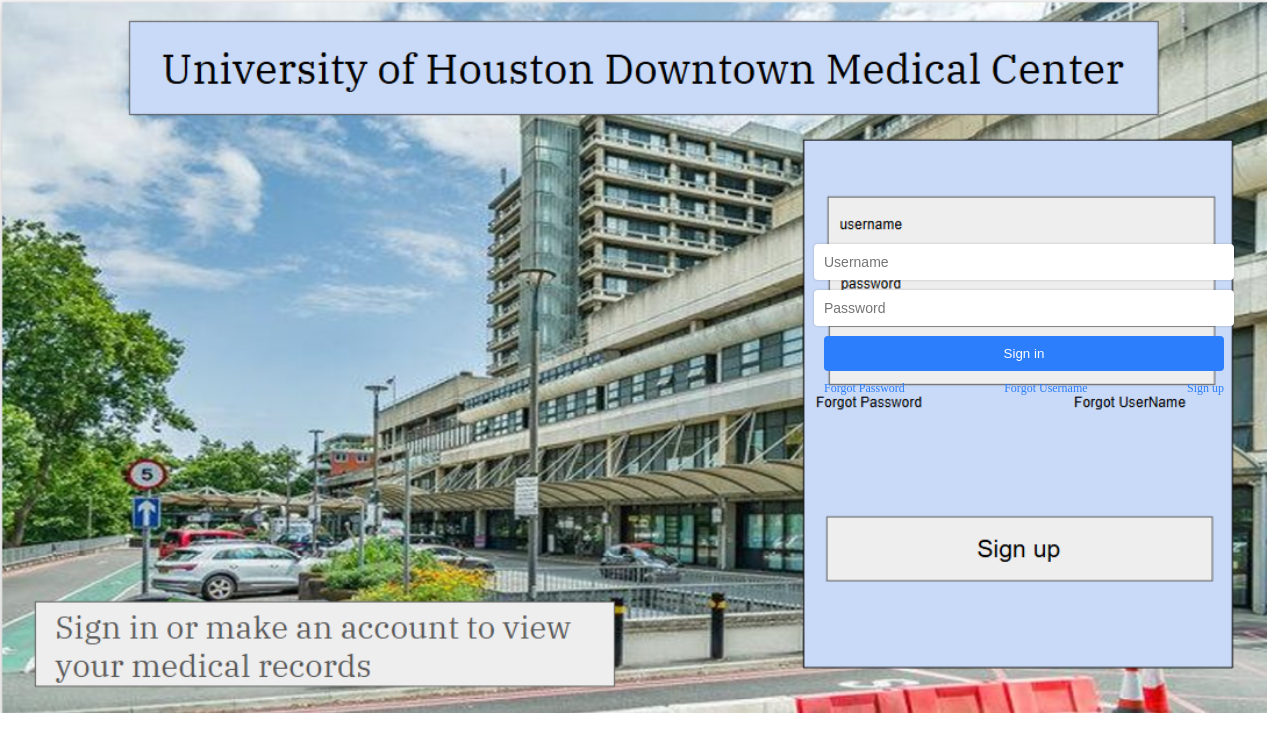
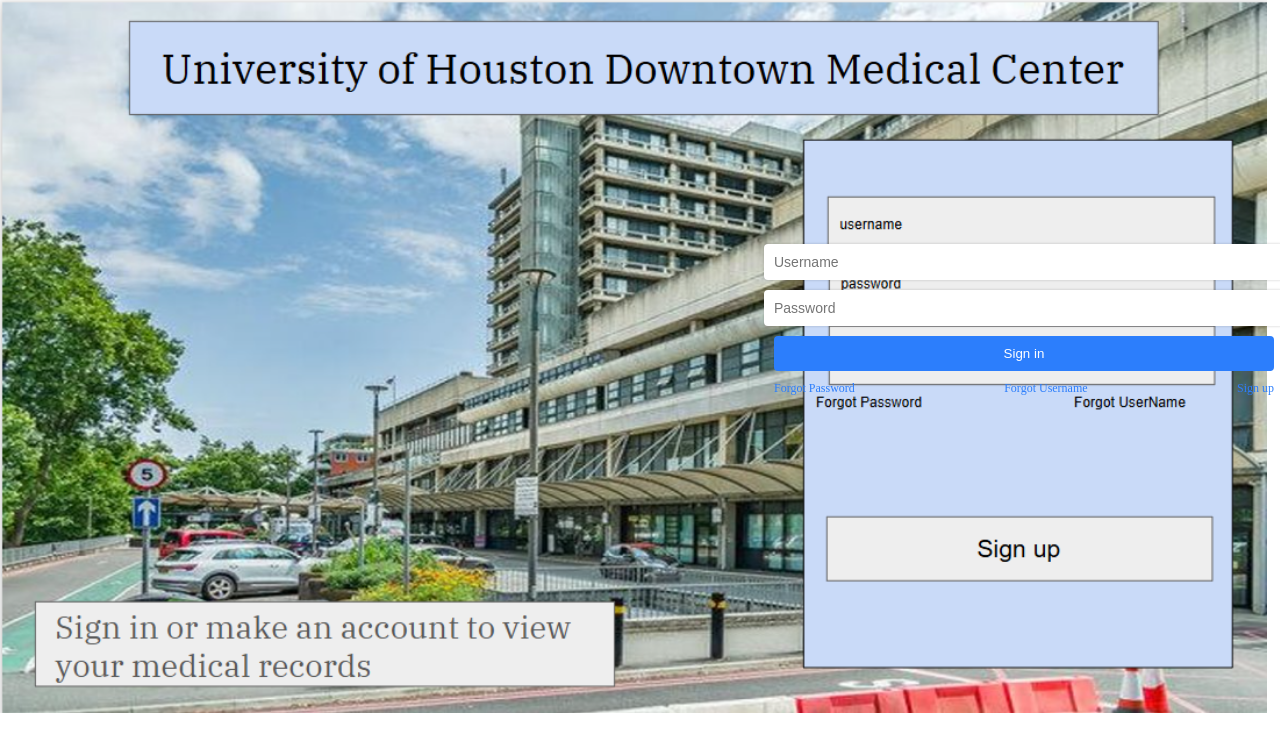
Before and after one commit to Confetti-pop/Software-engineering-project, a Flask app: page / in a window 1280 px wide. Shown: the top 752 px of the page. Run offline with Flask 3, Linux system fonts and the light colour scheme.

Commit message:
Update style.css

```diff
--- a/Medical_web/static/style.css
+++ b/Medical_web/static/style.css
@@ -8,7 +8,7 @@ body.blended-login {
 
 .image-container img {
     width: 99%;
-    height: 80%;
+    height: 85%;
     object-fit: cover;
     display: block;
 }
@@ -19,7 +19,7 @@ body.blended-login {
     top: 40%; /* adjust based on your image */
     left: 80%; /* adjust based on your image */
     transform: translate(-50%, -50%);
-    width: 400px;
+    width: 500px;
     display: flex;
     flex-direction: column;
     align-items: center;
```
